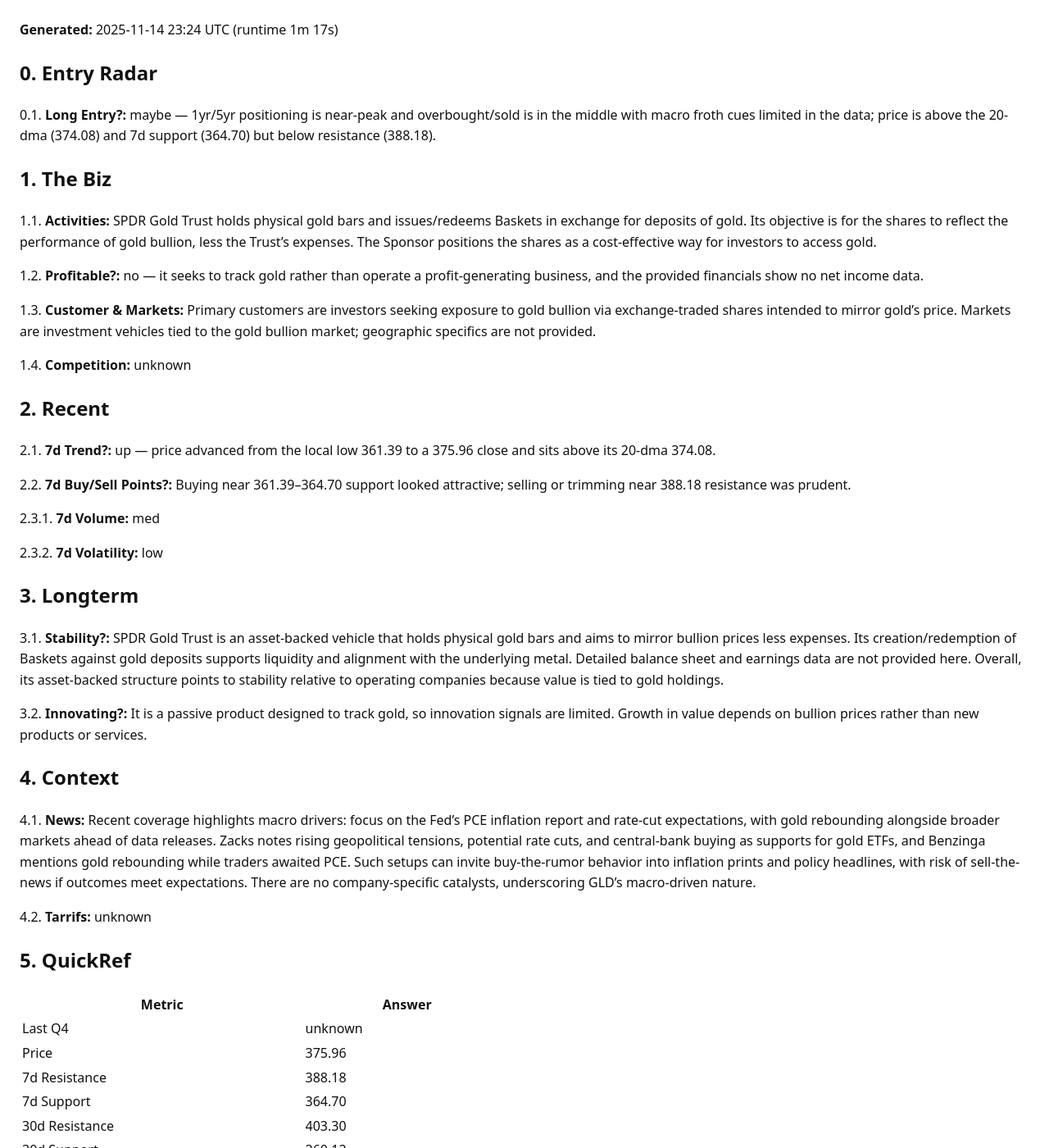
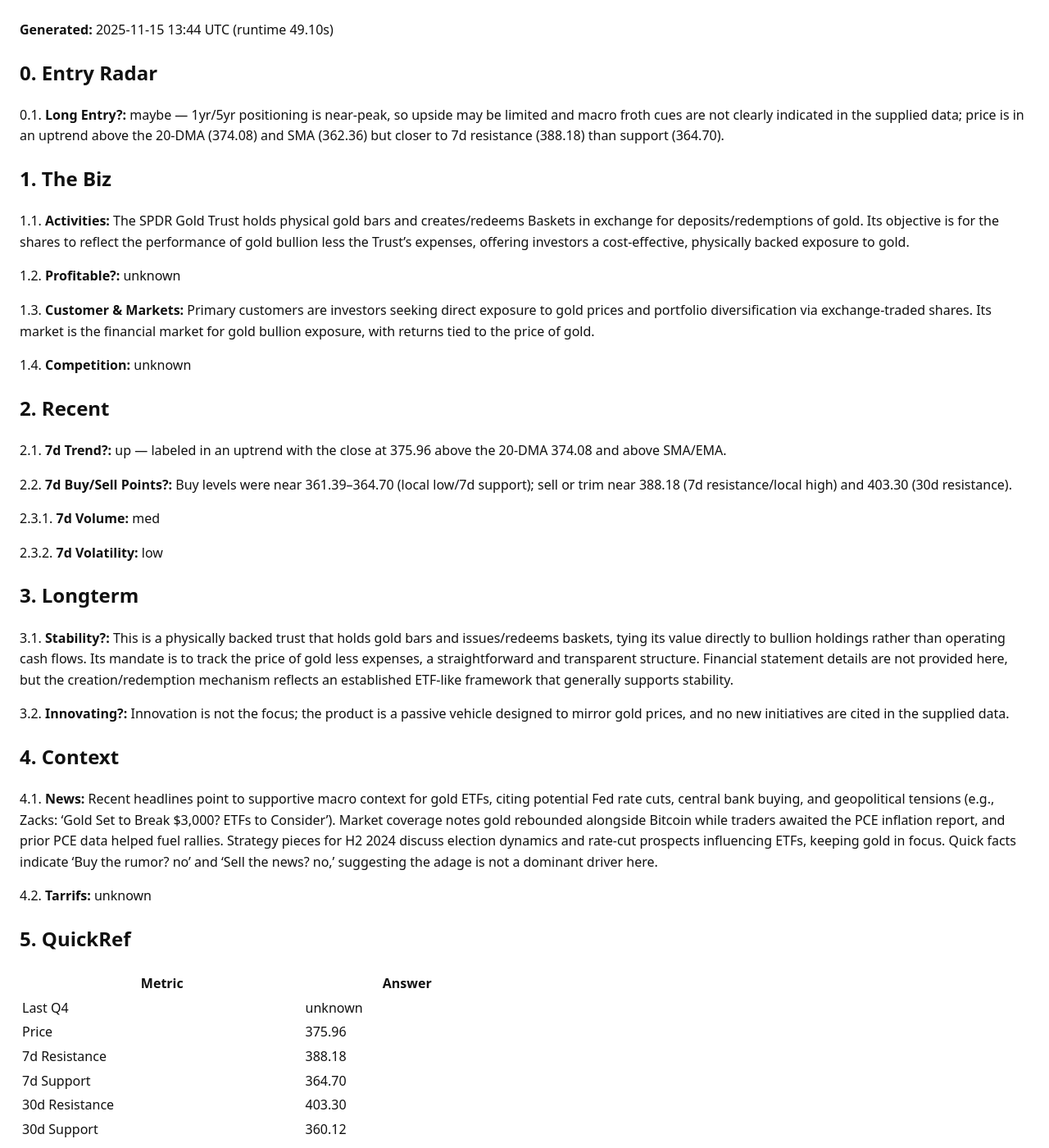
Before and after one commit to ryness/stonks, a Jekyll site: the page built from _reports/GLD.md, in a window 1280 px wide and 1400 px high. Shown: the whole window at 82% size. Built offline with Jekyll 4.4.1, drawn with Linux system fonts in a browser that asks for light colours.

Commit message:
Update report: rotation+GodsEye

```diff
--- a/_reports/GLD.md
+++ b/_reports/GLD.md
@@ -2,31 +2,31 @@
 layout: default
 title: "GLD Stock Report"
 ticker: "GLD"
-date: 2025-11-14
-generated_at: 2025-11-14T23:24:44.232913+00:00
-runtime_seconds: 77.00
+date: 2025-11-15
+generated_at: 2025-11-15T13:44:04.669020+00:00
+runtime_seconds: 49.10
 raw_markdown: |
-  **Generated:** <time class="js-local-time" datetime="2025-11-14T23:24:44.232913+00:00">2025-11-14 23:24 UTC</time> (runtime 1m 17s)
+  **Generated:** <time class="js-local-time" datetime="2025-11-15T13:44:04.669020+00:00">2025-11-15 13:44 UTC</time> (runtime 49.10s)
 
   ## 0. Entry Radar
 
-  0.1. **Long Entry?:** maybe — 1yr/5yr positioning is near-peak and overbought/sold is in the middle with macro froth cues limited in the data; price is above the 20-dma (374.08) and 7d support (364.70) but below resistance (388.18).
+  0.1. **Long Entry?:** maybe — 1yr/5yr positioning is near-peak, so upside may be limited and macro froth cues are not clearly indicated in the supplied data; price is in an uptrend above the 20-DMA (374.08) and SMA (362.36) but closer to 7d resistance (388.18) than support (364.70).
 
   ## 1. The Biz
 
-  1.1. **Activities:** SPDR Gold Trust holds physical gold bars and issues/redeems Baskets in exchange for deposits of gold. Its objective is for the shares to reflect the performance of gold bullion, less the Trust’s expenses. The Sponsor positions the shares as a cost-effective way for investors to access gold.
+  1.1. **Activities:** The SPDR Gold Trust holds physical gold bars and creates/redeems Baskets in exchange for deposits/redemptions of gold. Its objective is for the shares to reflect the performance of gold bullion less the Trust’s expenses, offering investors a cost-effective, physically backed exposure to gold.
 
-  1.2. **Profitable?:** no — it seeks to track gold rather than operate a profit-generating business, and the provided financials show no net income data.
+  1.2. **Profitable?:** unknown
 
-  1.3. **Customer & Markets:** Primary customers are investors seeking exposure to gold bullion via exchange-traded shares intended to mirror gold’s price. Markets are investment vehicles tied to the gold bullion market; geographic specifics are not provided.
+  1.3. **Customer & Markets:** Primary customers are investors seeking direct exposure to gold prices and portfolio diversification via exchange-traded shares. Its market is the financial market for gold bullion exposure, with returns tied to the price of gold.
 
   1.4. **Competition:** unknown
 
   ## 2. Recent
 
-  2.1. **7d Trend?:** up — price advanced from the local low 361.39 to a 375.96 close and sits above its 20-dma 374.08.
+  2.1. **7d Trend?:** up — labeled in an uptrend with the close at 375.96 above the 20-DMA 374.08 and above SMA/EMA.
 
-  2.2. **7d Buy/Sell Points?:** Buying near 361.39–364.70 support looked attractive; selling or trimming near 388.18 resistance was prudent.
+  2.2. **7d Buy/Sell Points?:** Buy levels were near 361.39–364.70 (local low/7d support); sell or trim near 388.18 (7d resistance/local high) and 403.30 (30d resistance).
 
   2.3.1. **7d Volume:** med
 
@@ -34,13 +34,13 @@ raw_markdown: |
 
   ## 3. Longterm
 
-  3.1. **Stability?:** SPDR Gold Trust is an asset-backed vehicle that holds physical gold bars and aims to mirror bullion prices less expenses. Its creation/redemption of Baskets against gold deposits supports liquidity and alignment with the underlying metal. Detailed balance sheet and earnings data are not provided here. Overall, its asset-backed structure points to stability relative to operating companies because value is tied to gold holdings.
+  3.1. **Stability?:** This is a physically backed trust that holds gold bars and issues/redeems baskets, tying its value directly to bullion holdings rather than operating cash flows. Its mandate is to track the price of gold less expenses, a straightforward and transparent structure. Financial statement details are not provided here, but the creation/redemption mechanism reflects an established ETF-like framework that generally supports stability.
 
-  3.2. **Innovating?:** It is a passive product designed to track gold, so innovation signals are limited. Growth in value depends on bullion prices rather than new products or services.
+  3.2. **Innovating?:** Innovation is not the focus; the product is a passive vehicle designed to mirror gold prices, and no new initiatives are cited in the supplied data.
 
   ## 4. Context
 
-  4.1. **News:** Recent coverage highlights macro drivers: focus on the Fed’s PCE inflation report and rate-cut expectations, with gold rebounding alongside broader markets ahead of data releases. Zacks notes rising geopolitical tensions, potential rate cuts, and central-bank buying as supports for gold ETFs, and Benzinga mentions gold rebounding while traders awaited PCE. Such setups can invite buy-the-rumor behavior into inflation prints and policy headlines, with risk of sell-the-news if outcomes meet expectations. There are no company-specific catalysts, underscoring GLD’s macro-driven nature.
+  4.1. **News:** Recent headlines point to supportive macro context for gold ETFs, citing potential Fed rate cuts, central bank buying, and geopolitical tensions (e.g., Zacks: 'Gold Set to Break $3,000? ETFs to Consider'). Market coverage notes gold rebounded alongside Bitcoin while traders awaited the PCE inflation report, and prior PCE data helped fuel rallies. Strategy pieces for H2 2024 discuss election dynamics and rate-cut prospects influencing ETFs, keeping gold in focus. Quick facts indicate 'Buy the rumor? no' and 'Sell the news? no,' suggesting the adage is not a dominant driver here.
 
   4.2. **Tarrifs:** unknown
 
@@ -359,27 +359,27 @@ raw_markdown: |
   </details>
 ---
 
-**Generated:** <time class="js-local-time" datetime="2025-11-14T23:24:44.232913+00:00">2025-11-14 23:24 UTC</time> (runtime 1m 17s)
+**Generated:** <time class="js-local-time" datetime="2025-11-15T13:44:04.669020+00:00">2025-11-15 13:44 UTC</time> (runtime 49.10s)
 
 ## 0. Entry Radar
 
-0.1. **Long Entry?:** maybe — 1yr/5yr positioning is near-peak and overbought/sold is in the middle with macro froth cues limited in the data; price is above the 20-dma (374.08) and 7d support (364.70) but below resistance (388.18).
+0.1. **Long Entry?:** maybe — 1yr/5yr positioning is near-peak, so upside may be limited and macro froth cues are not clearly indicated in the supplied data; price is in an uptrend above the 20-DMA (374.08) and SMA (362.36) but closer to 7d resistance (388.18) than support (364.70).
 
 ## 1. The Biz
 
-1.1. **Activities:** SPDR Gold Trust holds physical gold bars and issues/redeems Baskets in exchange for deposits of gold. Its objective is for the shares to reflect the performance of gold bullion, less the Trust’s expenses. The Sponsor positions the shares as a cost-effective way for investors to access gold.
+1.1. **Activities:** The SPDR Gold Trust holds physical gold bars and creates/redeems Baskets in exchange for deposits/redemptions of gold. Its objective is for the shares to reflect the performance of gold bullion less the Trust’s expenses, offering investors a cost-effective, physically backed exposure to gold.
 
-1.2. **Profitable?:** no — it seeks to track gold rather than operate a profit-generating business, and the provided financials show no net income data.
+1.2. **Profitable?:** unknown
 
-1.3. **Customer & Markets:** Primary customers are investors seeking exposure to gold bullion via exchange-traded shares intended to mirror gold’s price. Markets are investment vehicles tied to the gold bullion market; geographic specifics are not provided.
+1.3. **Customer & Markets:** Primary customers are investors seeking direct exposure to gold prices and portfolio diversification via exchange-traded shares. Its market is the financial market for gold bullion exposure, with returns tied to the price of gold.
 
 1.4. **Competition:** unknown
 
 ## 2. Recent
 
-2.1. **7d Trend?:** up — price advanced from the local low 361.39 to a 375.96 close and sits above its 20-dma 374.08.
+2.1. **7d Trend?:** up — labeled in an uptrend with the close at 375.96 above the 20-DMA 374.08 and above SMA/EMA.
 
-2.2. **7d Buy/Sell Points?:** Buying near 361.39–364.70 support looked attractive; selling or trimming near 388.18 resistance was prudent.
+2.2. **7d Buy/Sell Points?:** Buy levels were near 361.39–364.70 (local low/7d support); sell or trim near 388.18 (7d resistance/local high) and 403.30 (30d resistance).
 
 2.3.1. **7d Volume:** med
 
@@ -387,13 +387,13 @@ raw_markdown: |
 
 ## 3. Longterm
 
-3.1. **Stability?:** SPDR Gold Trust is an asset-backed vehicle that holds physical gold bars and aims to mirror bullion prices less expenses. Its creation/redemption of Baskets against gold deposits supports liquidity and alignment with the underlying metal. Detailed balance sheet and earnings data are not provided here. Overall, its asset-backed structure points to stability relative to operating companies because value is tied to gold holdings.
+3.1. **Stability?:** This is a physically backed trust that holds gold bars and issues/redeems baskets, tying its value directly to bullion holdings rather than operating cash flows. Its mandate is to track the price of gold less expenses, a straightforward and transparent structure. Financial statement details are not provided here, but the creation/redemption mechanism reflects an established ETF-like framework that generally supports stability.
 
-3.2. **Innovating?:** It is a passive product designed to track gold, so innovation signals are limited. Growth in value depends on bullion prices rather than new products or services.
+3.2. **Innovating?:** Innovation is not the focus; the product is a passive vehicle designed to mirror gold prices, and no new initiatives are cited in the supplied data.
 
 ## 4. Context
 
-4.1. **News:** Recent coverage highlights macro drivers: focus on the Fed’s PCE inflation report and rate-cut expectations, with gold rebounding alongside broader markets ahead of data releases. Zacks notes rising geopolitical tensions, potential rate cuts, and central-bank buying as supports for gold ETFs, and Benzinga mentions gold rebounding while traders awaited PCE. Such setups can invite buy-the-rumor behavior into inflation prints and policy headlines, with risk of sell-the-news if outcomes meet expectations. There are no company-specific catalysts, underscoring GLD’s macro-driven nature.
+4.1. **News:** Recent headlines point to supportive macro context for gold ETFs, citing potential Fed rate cuts, central bank buying, and geopolitical tensions (e.g., Zacks: 'Gold Set to Break $3,000? ETFs to Consider'). Market coverage notes gold rebounded alongside Bitcoin while traders awaited the PCE inflation report, and prior PCE data helped fuel rallies. Strategy pieces for H2 2024 discuss election dynamics and rate-cut prospects influencing ETFs, keeping gold in focus. Quick facts indicate 'Buy the rumor? no' and 'Sell the news? no,' suggesting the adage is not a dominant driver here.
 
 4.2. **Tarrifs:** unknown
 
```
Also changed, not shown: other parts of _reports/GLD.md (+4 -4 lines), _reports/GODSEYE.md (+20 -20 lines).
